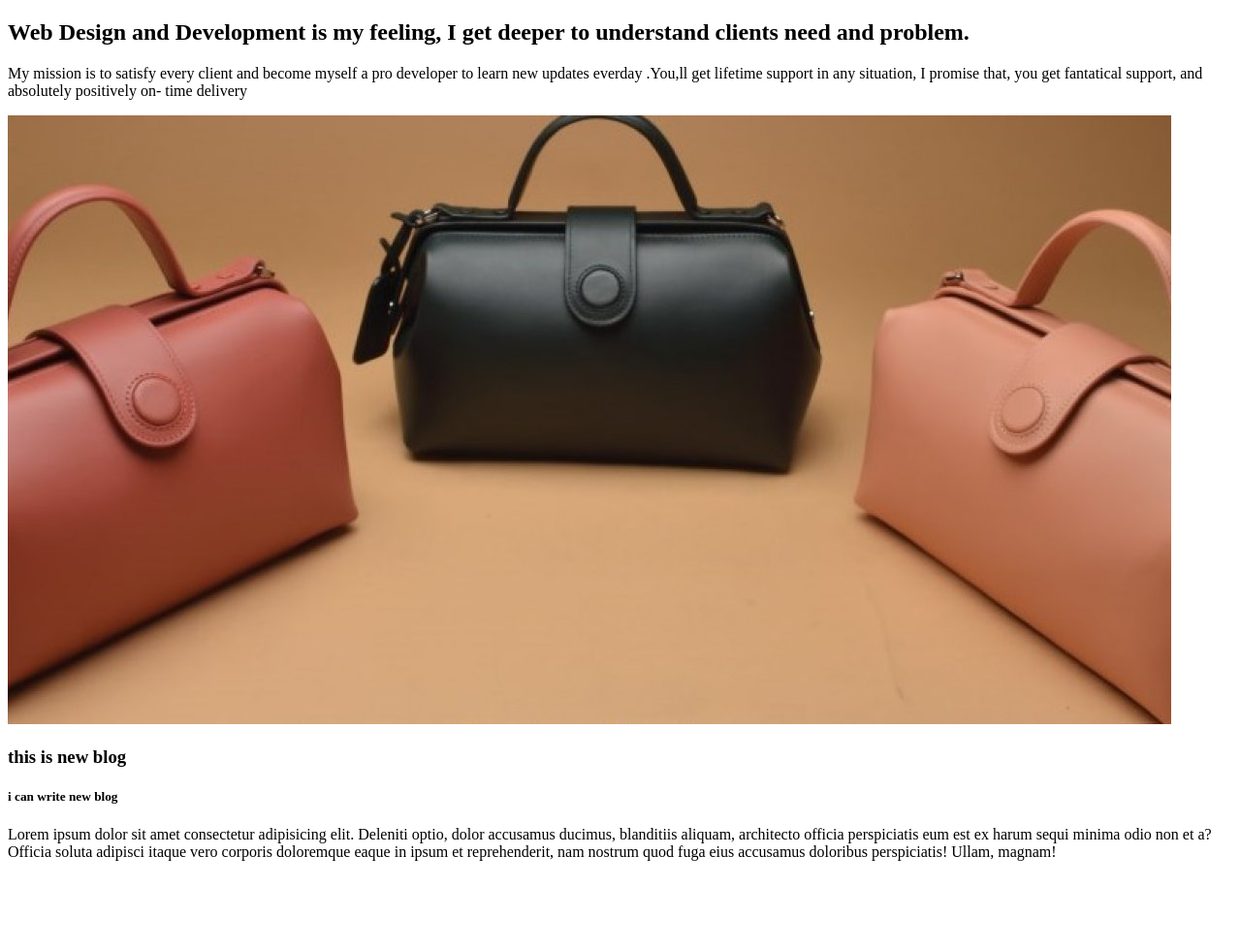
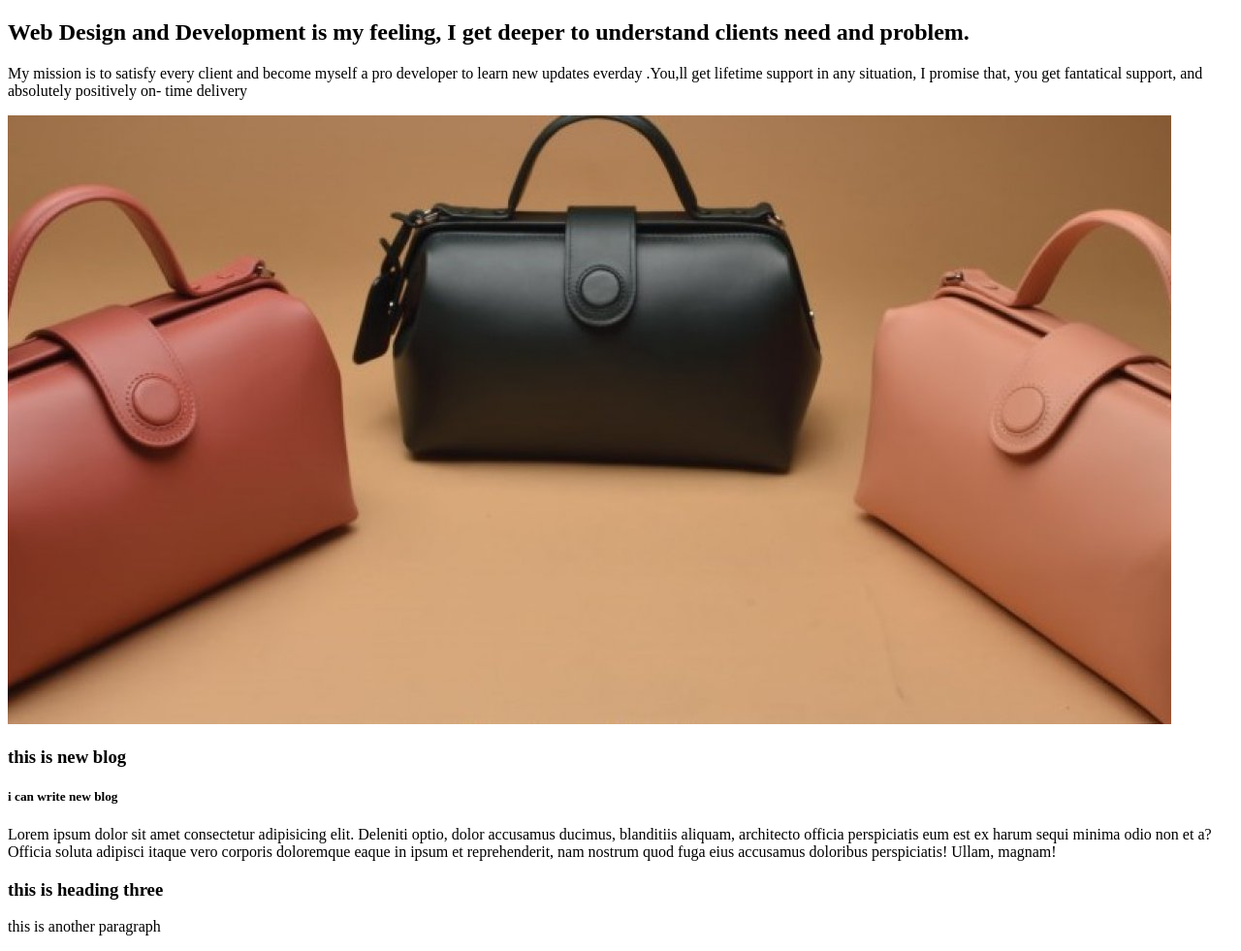
Before and after one commit to hanifwebdeveloper/My-third-repo, a plain HTML site: page index.html in a window 1280 px wide. Shown: the whole page at 97% size. Before the commit the page ends 904 px from the top, so only its background shows below. Drawn offline with Linux system fonts and the light colour scheme.

Commit message:
add heading

```diff
--- a/index.html
+++ b/index.html
@@ -15,6 +15,8 @@
         <h3>this is new blog</h3>
         <h5>i can write new blog</h5>
         <p>Lorem ipsum dolor sit amet consectetur adipisicing elit. Deleniti optio, dolor accusamus ducimus, blanditiis aliquam, architecto officia perspiciatis eum est ex harum sequi minima odio non et a? Officia soluta adipisci itaque vero corporis doloremque eaque in ipsum et reprehenderit, nam nostrum quod fuga eius accusamus doloribus perspiciatis! Ullam, magnam!</p>
+        <h3>this is heading three </h3>
+        <p>this is another paragraph</p>
     </div>
 
 </body>
```
